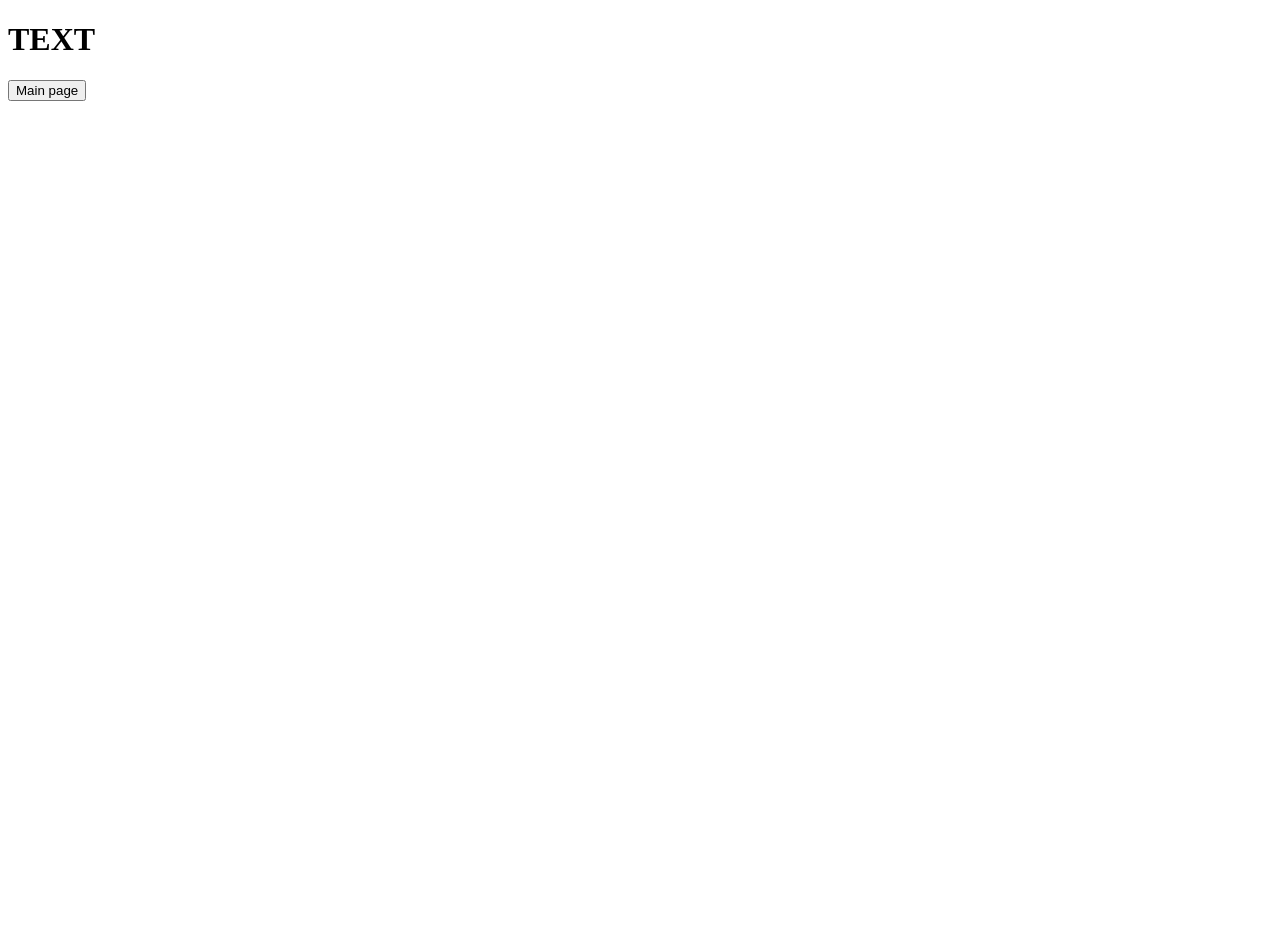
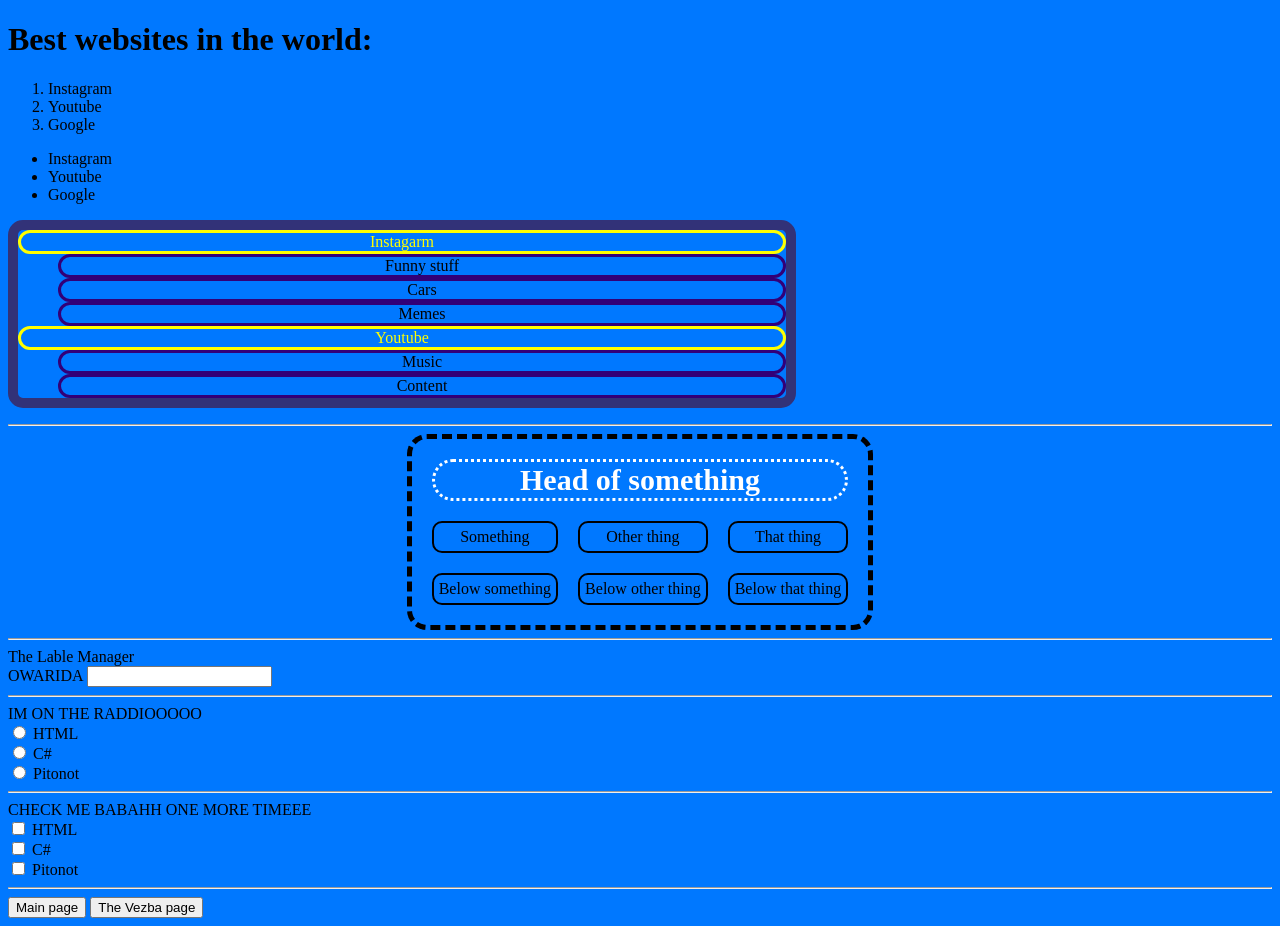
Before and after one commit to moonbeam0281/learning-HTML-CSS-and-JavaScript, a plain HTML site: page secondpage.html in a window 1280 px wide. Before the commit the page ends 800 px from the top, so only its background shows below. Drawn offline with Linux system fonts and the light colour scheme.

Commit message:
Adding new stuff and adding new tables and labels

```diff
--- a/secondpage.html
+++ b/secondpage.html
@@ -3,15 +3,95 @@
 
 <head>
 
-<title>Second Page</title>
-
+    <title>Second Page</title>
+    <link rel = "stylesheet" href = "secondpstyle.css">
 </head>
 
 <body>
 
-<h1>TEXT</h1>
+<h1>Best websites in the world:</h1>
 
+<ol>
+    <li>Instagram</li>
+    <li>Youtube</li>
+    <li>Google</li>
+</ol>
+
+<ul>
+    <li>Instagram</li>
+    <li>Youtube</li>
+    <li>Google</li>
+
+</ul>
+
+<dl>
+    <dt>Instagarm</dt>
+    <dd>Funny stuff</dd>
+    <dd>Cars</dd>
+    <dd>Memes</dd>
+    <dt>Youtube</dt>
+    <dd>Music</dd>
+    <dd>Content</dd>
+</dl>
+
+<hr>
+
+<div id = "centertable">
+    <table id = "detable">
+        <tr>
+            <th colspan="3">Head of something</th>
+        </tr>
+        <tr>
+            <td>Something</td>
+            <td>Other thing</td>
+            <td>That thing</td>
+        </tr>
+        <tr>
+            <td>Below something</td>
+            <td>Below other thing</td>
+            <td>Below that thing</td>
+        </tr>
+    </table>
+</div>
+
+
+
+<hr>
+
+<form>
+    <label>The Lable Manager</label><br>
+    <label id = "outputText">OWARIDA</label>
+    <input type = "text" on><br>
+</form>
+
+<hr>
+
+<form>
+    <lable>IM ON THE RADDIOOOOO</lable><br>
+    <input type = "radio" value = "js" name = "lang"></lable>
+    <label for = "JavaScript">HTML</label><br>
+    <input type = "radio" value = "c#" name = "lang"></lable>
+    <label for = "c#">C#</label><br>
+    <input type = "radio" value = "Python" name = "lang"></lable>
+    <label for = "Python">Pitonot</label><br>
+</form>
+
+<hr>
+
+<form>
+    <lable>CHECK ME BABAHH ONE MORE TIMEEE</lable><br>
+    <input type = "checkbox" value = "js" name = "lang"></lable>
+    <label for = "JavaScript">HTML</label><br>
+    <input type = "checkbox" value = "c#" name = "lang"></lable>
+    <label for = "c#">C#</label><br>
+    <input type = "checkbox" value = "Python" name = "lang"></lable>
+    <label for = "Python">Pitonot</label><br>
+</form>
+
+<hr>
 <button class="button" id = "nextpb" onclick="window.location.href='mainpage.html'">Main page</button>
+
+<button class="button" id = "nextpb" onclick="window.location.href='vezba.html'">The Vezba page</button>
 
 </body>
 
--- /dev/null
+++ b/secondpstyle.css
@@ -0,0 +1,62 @@
+#detable{
+    display:table;
+    border-radius: 20px;
+    border-style:dashed;
+    border-width: 5px;
+    row-gap: 15px;
+    border-color: black;
+    column-gap: 15px;
+    border-spacing: 20px;
+}
+
+#centertable{
+    display: flex;
+    justify-content: center;
+    align-items: center;
+    height: fit-content;
+}
+
+td{
+    border-radius: 10px;
+    border: 2px solid black;
+    padding: 5px;
+    text-align: center;
+}
+
+th{
+    border-radius: 80px;
+    border-color: rgb(255,255,255);
+    border-style:dotted;
+    font-size: 30px;
+    color: rgb(255,255,255);
+}
+
+body {
+    background-color: rgb(0, 120, 255);
+}
+
+dt, dl, dd{
+    text-align: center;
+}
+
+dl{
+    border-radius: 15px;
+    border-spacing: 20px;
+    border-color: rgb(50,50,120);
+    border-width: 10px;
+    border-style: solid;
+    width: 60vw;
+}
+
+dt{
+    border-radius: 15px;
+    border-color: rbg(120,50,0);
+    color:yellow;
+    border-style: solid;
+}
+
+dd{
+    border-radius: 15px;
+    border-color: rgb(50, 0, 120);
+    border-style: solid;
+}
```
Also changed, not shown: basestyle.css (+11 -0 lines), mainpage.html (+5 -0 lines), 1 other file.
